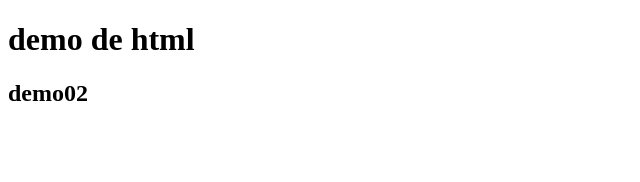
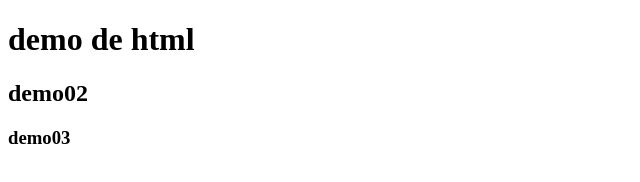
Before and after one commit to juanjoinstructor2020/html-demo01, a plain HTML site: page index.html in a window 1280 px wide. Shown: the full height of the page, 0-640 px from the left. Drawn offline with Linux system fonts and the light colour scheme.

Commit message:
UPD: sub titulo2

```diff
--- a/index.html
+++ b/index.html
@@ -8,5 +8,6 @@
 <body>
     <h1>demo de html</h1>
     <h2>demo02</h2>
+    <h3>demo03</h3>
 </body>
 </html>
```
